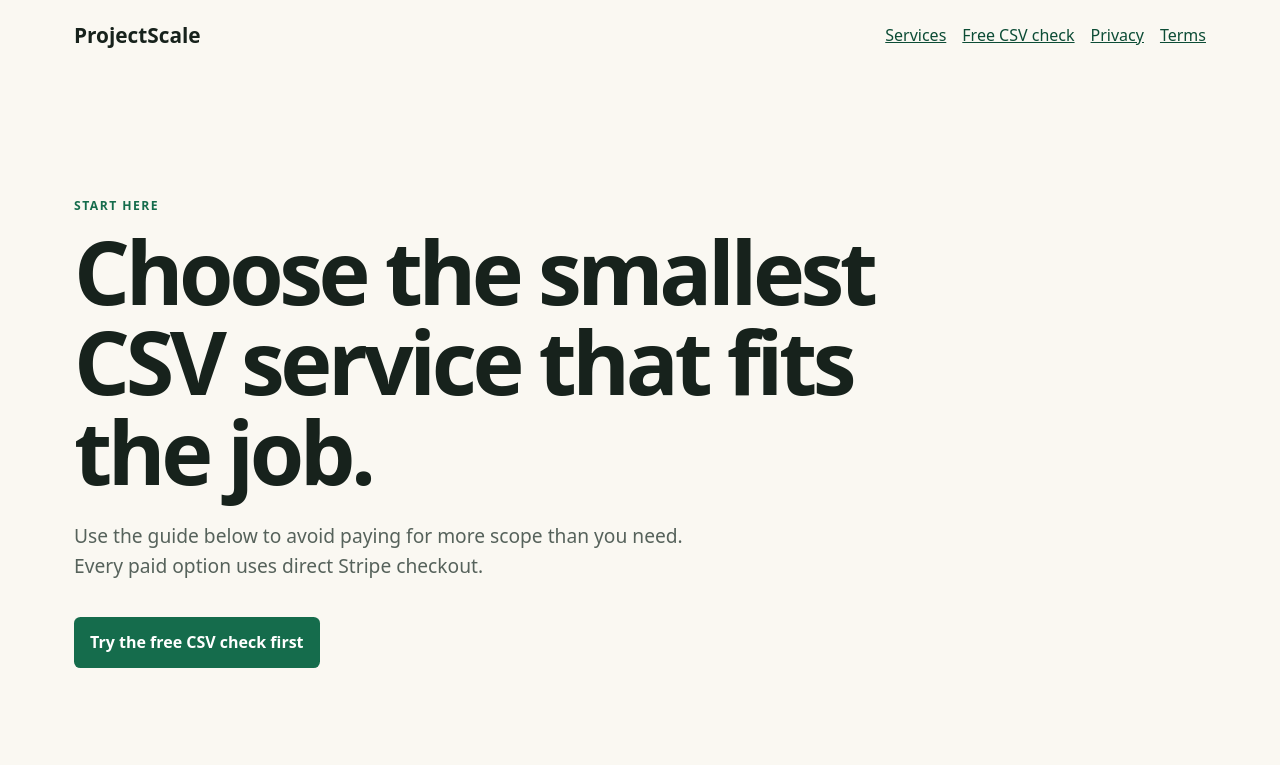
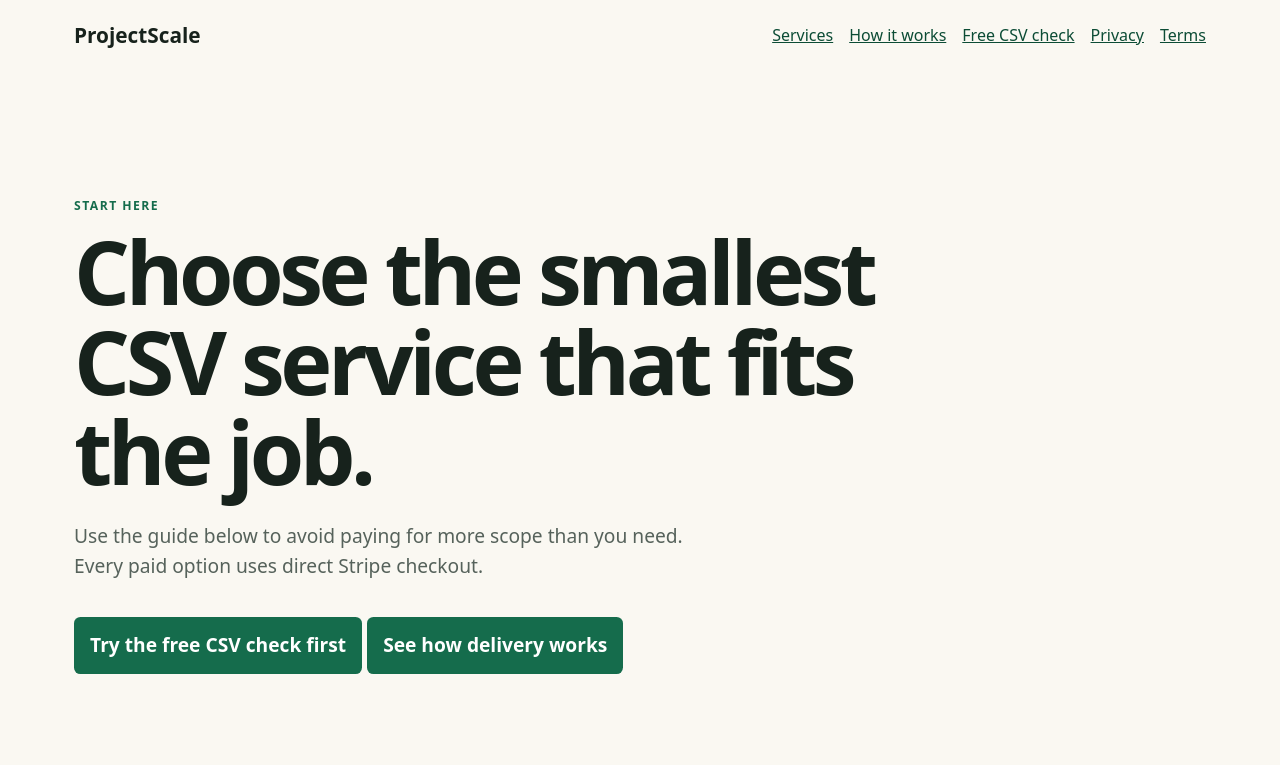
Before and after one commit to NestWellInc/PostHogScale, a plain HTML site: page start-here.html in a window 1280 px wide. Shown: the top 765 px of the page. Drawn offline with Linux system fonts and the light colour scheme.

Commit message:
Link service chooser to buyer workflow page

```diff
--- a/start-here.html
+++ b/start-here.html
@@ -2,8 +2,8 @@
 <html lang="en"><head><meta charset="utf-8"><meta name="viewport" content="width=device-width,initial-scale=1">
 <title>Choose a CSV Service | ProjectScale</title><meta name="description" content="A simple guide to choosing the right ProjectScale CSV service: audit, cleanup, contractor normalization, multi-file processing, or recurring maintenance.">
 <link rel="canonical" href="https://raw.githack.com/NestWellInc/PostHogScale/main/start-here.html"><meta name="robots" content="index,follow"><link rel="stylesheet" href="styles.css"></head><body>
-<header><a class="brand" href="index.html">ProjectScale</a><nav aria-label="Main navigation"><a href="index.html#offers">Services</a><a href="csv-quick-check.html">Free CSV check</a><a href="privacy.html">Privacy</a><a href="terms.html">Terms</a></nav></header>
-<main><section class="hero"><p class="eyebrow">Start here</p><h1>Choose the smallest CSV service that fits the job.</h1><p>Use the guide below to avoid paying for more scope than you need. Every paid option uses direct Stripe checkout.</p><a class="button" href="csv-quick-check.html">Try the free CSV check first</a></section>
+<header><a class="brand" href="index.html">ProjectScale</a><nav aria-label="Main navigation"><a href="index.html#offers">Services</a><a href="how-it-works.html">How it works</a><a href="csv-quick-check.html">Free CSV check</a><a href="privacy.html">Privacy</a><a href="terms.html">Terms</a></nav></header>
+<main><section class="hero"><p class="eyebrow">Start here</p><h1>Choose the smallest CSV service that fits the job.</h1><p>Use the guide below to avoid paying for more scope than you need. Every paid option uses direct Stripe checkout.</p><p><a class="button" href="csv-quick-check.html">Try the free CSV check first</a> <a class="button" href="how-it-works.html">See how delivery works</a></p></section>
 <section><h2>What do you need?</h2><div class="grid">
 <article class="offer"><div><p class="eyebrow">Find problems only</p><h2>CSV Data Quality Audit</h2><p>Choose this when you want a quality report and do not want the source file changed.</p></div><p class="price">$15 <small>one time</small></p><a class="button" href="https://book.stripe.com/14A14g2cb9he5kR7ua87K0g">Choose the $15 audit</a></article>
 <article class="offer"><div><p class="eyebrow">Need a cleaned output</p><h2>CSV Cleanup + Normalization</h2><p>Choose this for one bounded CSV cleanup and report, up to 100 data rows.</p></div><p class="price">$35 <small>one time</small></p><a class="button" href="https://book.stripe.com/00wdR2bMLeBy9B74hY87K0d">Choose the $35 cleanup</a></article>
@@ -11,5 +11,5 @@
 <article class="offer"><div><p class="eyebrow">Several files</p><h2>Multi-File Processing Sprint</h2><p>Choose this for a bounded batch of up to ten CSV files.</p></div><p class="price">$99 <small>one time</small></p><a class="button" href="https://book.stripe.com/eVqdR2aIH8da8x36q687K0f">Choose the $99 sprint</a></article>
 <article class="offer"><div><p class="eyebrow">Repeat need</p><h2>Data Maintenance Plan</h2><p>Choose this only when your business expects recurring CSV work. Includes two bounded requests each month; unused requests do not roll over.</p></div><p class="price">$59 <small>per month</small></p><a class="button" href="https://buy.stripe.com/eVq3co9EDdxu6oV4hY87K0h">Choose monthly maintenance</a></article>
 </div></section>
-<section class="trust"><h2>Not sure yet?</h2><p>Run the free browser-side CSV check first. The listed paid services support UTF-8 or UTF-8-SIG CSV input. Unsupported formats, external-system integrations, ambiguous requirements, and work beyond a listed limit require separate scope.</p><a class="button" href="csv-quick-check.html">Open the free CSV check</a></section>
+<section class="trust"><h2>Not sure yet?</h2><p>Run the free browser-side CSV check first. The listed paid services support UTF-8 or UTF-8-SIG CSV input. Unsupported formats, external-system integrations, ambiguous requirements, and work beyond a listed limit require separate scope.</p><p><a class="button" href="csv-quick-check.html">Open the free CSV check</a> <a class="button" href="how-it-works.html">Read the delivery process</a></p></section>
 </main><footer><p>ProjectScale · Bounded CSV and data services</p><p><a href="mailto:projectscale001@gmail.com">projectscale001@gmail.com</a> · <a href="privacy.html">Privacy</a> · <a href="terms.html">Terms</a></p></footer></body></html>
```
